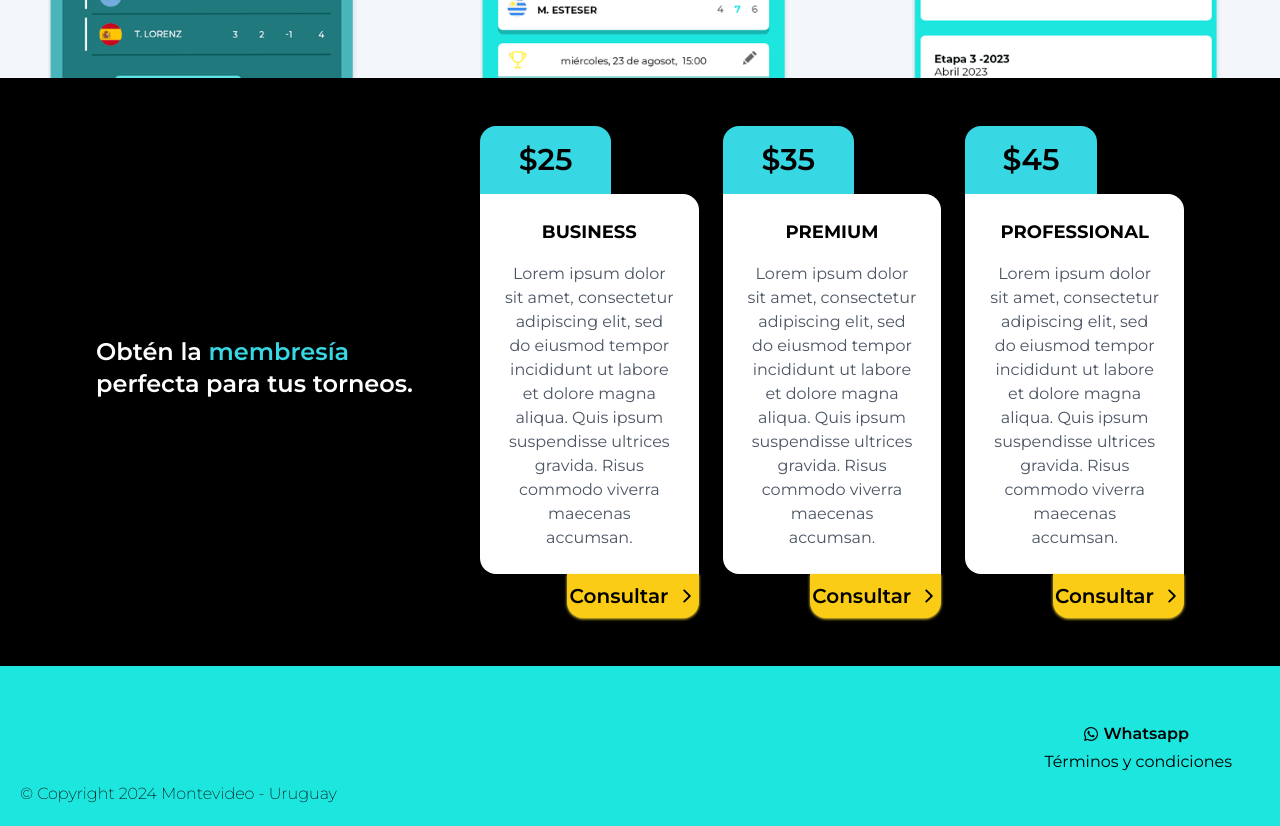
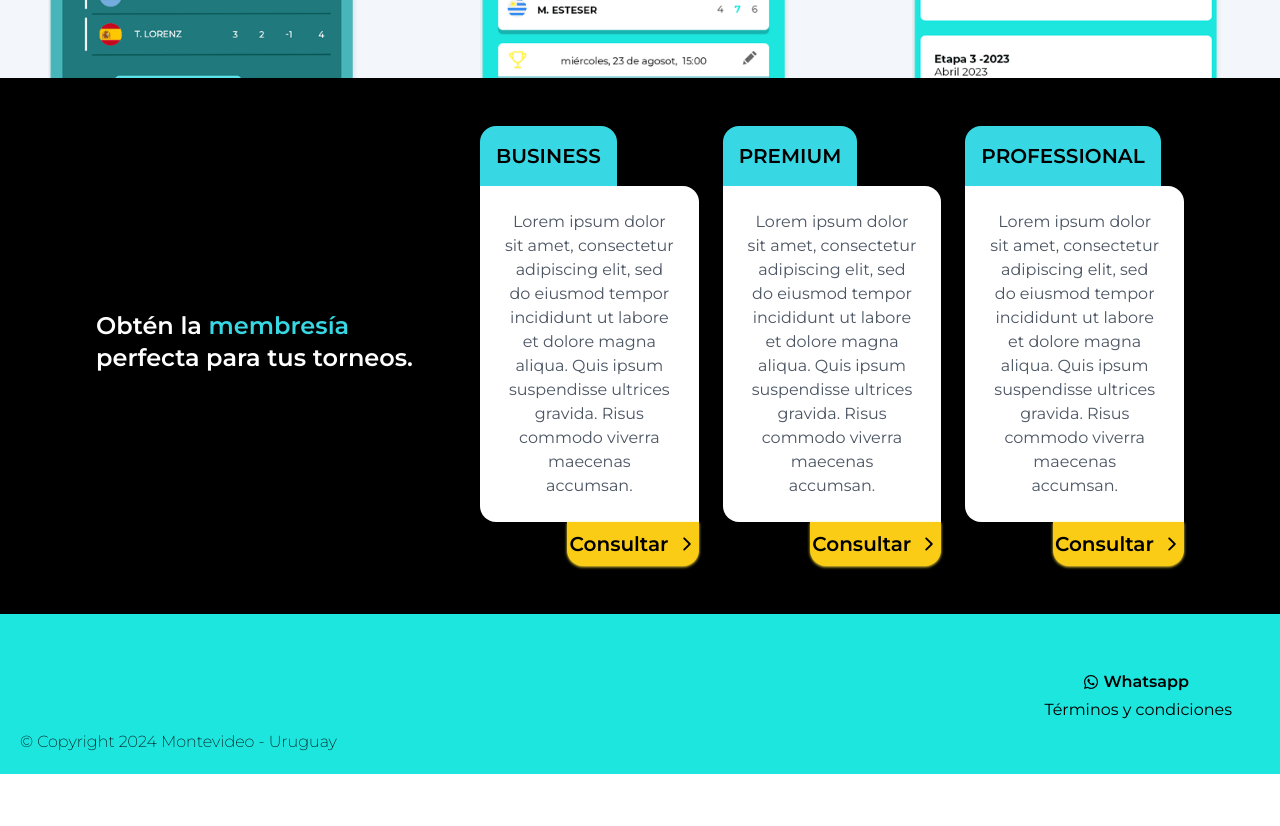
Before and after one commit to cavepotcode/clashes-app, a React (Vite) app: page / in a window 1280 px wide. Shown: the part 2000-2826 px from the top of the page. After the commit the page ends 2774 px from the top, so only its background shows below. Built offline with nearby package versions, Linux system fonts and the light colour scheme.

Commit message:
fix card title

```diff
--- a/src/components/home/third-section/MembershipCard.tsx
+++ b/src/components/home/third-section/MembershipCard.tsx
@@ -1,11 +1,9 @@
 import { IoIosArrowForward } from "react-icons/io";
 
 export const MembershipCard = ({
-  price,
   title,
   description,
 }: {
-  price: string;
   title: string;
   description: string;
 }) => {
@@ -14,12 +12,11 @@ export const MembershipCard = ({
   return (
     <div className="shadow-lg w-full md:w-1/3 flex flex-col items-center">
       <div className="w-full">
-        <div className="bg-[#37d7e3] rounded-t-2xl py-4 flex justify-center w-3/5">
-          <span className="text-3xl font-semibold text-black">${price}</span>
+        <div className="bg-[#37d7e3] rounded-t-2xl p-4 flex justify-center w-fit">
+          <span className="text-xl font-semibold text-black">{title}</span>
         </div>
       </div>
-      <div className="p-6 flex flex-col items-center text-center space-y-4 bg-white rounded-tr-2xl rounded-bl-2xl">
-        <h3 className="text-lg font-bold text-black">{title}</h3>
+      <div className="p-6 flex items-center text-center bg-white rounded-tr-2xl rounded-bl-2xl">
         <p className="text-gray-600">{description}</p>
       </div>
       <div className="w-full flex justify-end">
--- a/src/components/home/third-section/MembershipSection.tsx
+++ b/src/components/home/third-section/MembershipSection.tsx
@@ -36,17 +36,14 @@ export const MembershipSection = () => {
           </div>
           <div className="w-full md:w-2/3 flex flex-col md:flex-row justify-between space-y-8 md:space-y-0 md:space-x-6">
             <MembershipCard
-              price="25"
               title="BUSINESS"
               description="Lorem ipsum dolor sit amet, consectetur adipiscing elit, sed do eiusmod tempor incididunt ut labore et dolore magna aliqua. Quis ipsum suspendisse ultrices gravida. Risus commodo viverra maecenas accumsan."
             />
             <MembershipCard
-              price="35"
               title="PREMIUM"
               description="Lorem ipsum dolor sit amet, consectetur adipiscing elit, sed do eiusmod tempor incididunt ut labore et dolore magna aliqua. Quis ipsum suspendisse ultrices gravida. Risus commodo viverra maecenas accumsan."
             />
             <MembershipCard
-              price="45"
               title="PROFESSIONAL"
               description="Lorem ipsum dolor sit amet, consectetur adipiscing elit, sed do eiusmod tempor incididunt ut labore et dolore magna aliqua. Quis ipsum suspendisse ultrices gravida. Risus commodo viverra maecenas accumsan."
             />
```
